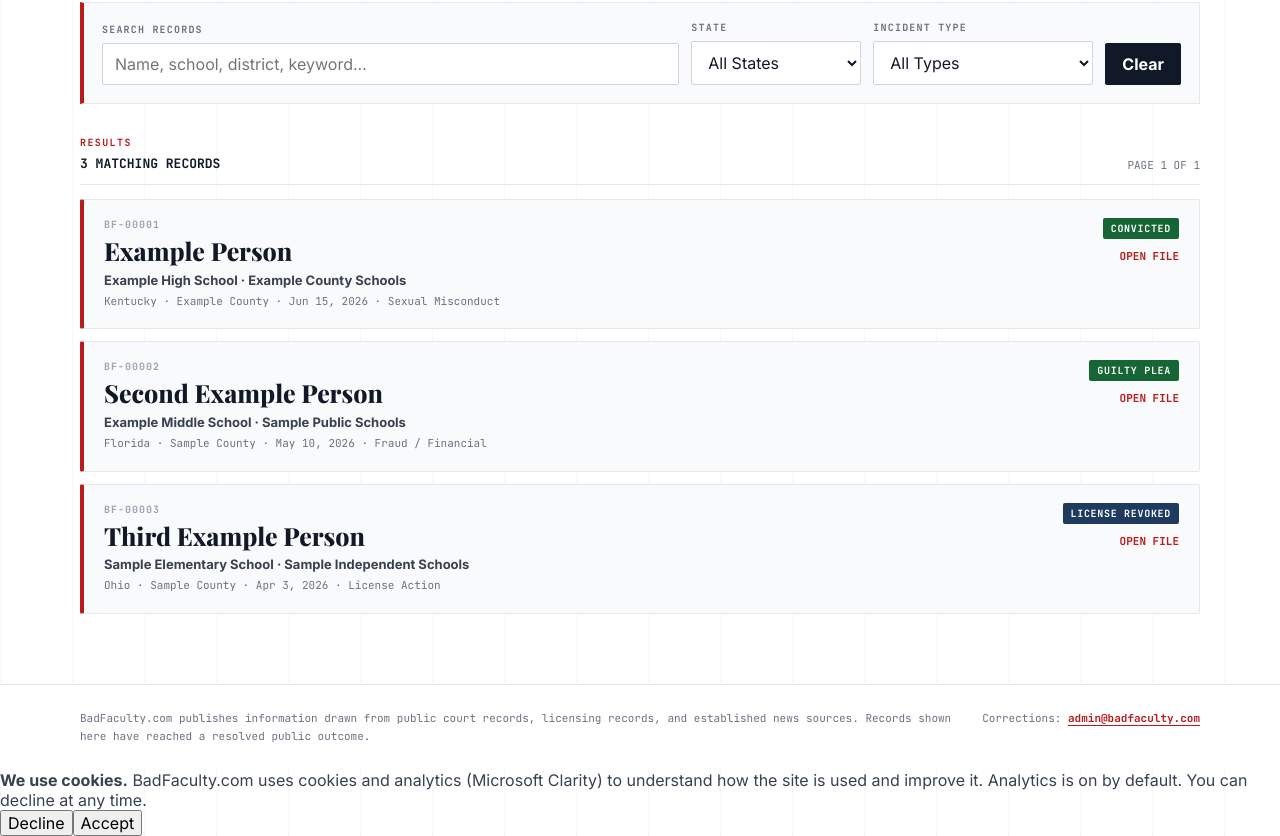
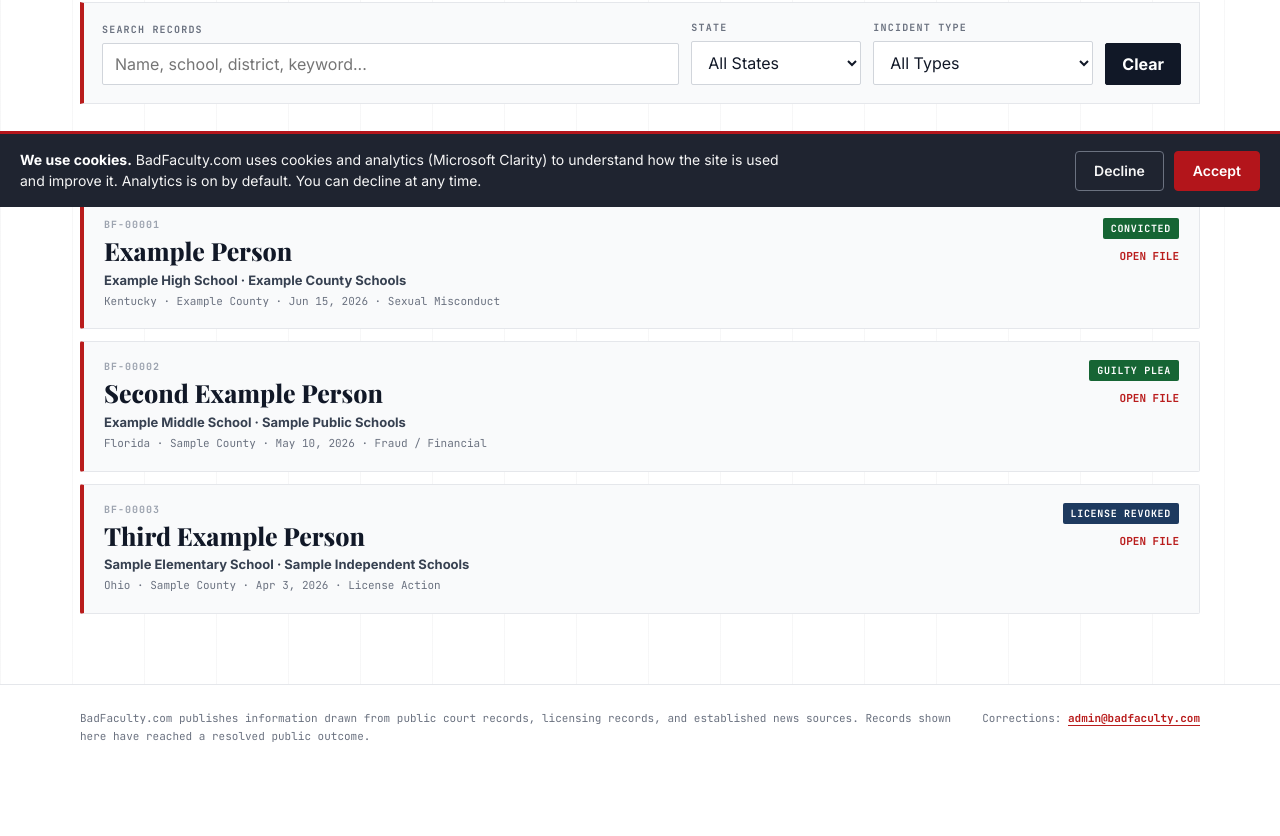
Before and after one commit to gk1977/badfaculty, a Next.js app: page / in a window 1280 px wide. Shown: the part 593-1429 px from the top of the page. After the commit the page ends 1363 px from the top, so only its background shows below. Built offline with nearby package versions, Linux system fonts and the light colour scheme.

Commit message:
Refactor CookieConsent component and styles
Removed the conditional rendering for the button when not visible and added styles for the cookie banner.

```diff
--- a/app/CookieConsent.tsx
+++ b/app/CookieConsent.tsx
@@ -69,8 +69,104 @@
 
   if (!ready) return null;
 
-  if (!visible) {
   return (
+    <>
+      <style>{`
+  .bf-cookie-banner {
+    position: fixed;
+    left: 0;
+    right: 0;
+    bottom: 0;
+    z-index: 1000;
+    display: flex;
+    flex-wrap: wrap;
+    align-items: center;
+    justify-content: space-between;
+    gap: 16px;
+    padding: 16px 20px;
+    background: #1f2430;
+    color: #f5f5f5;
+    border-top: 3px solid #b3151b;
+    font-size: 14px;
+    line-height: 1.45;
+  }
+  .bf-cookie-text { max-width: 760px; }
+  .bf-cookie-text strong { color: #ffffff; }
+  .bf-cookie-actions {
+    display: flex;
+    gap: 10px;
+    flex-shrink: 0;
+  }
+  .bf-cookie-btn {
+    font: inherit;
+    font-weight: 600;
+    padding: 9px 18px;
+    border-radius: 4px;
+    border: 1px solid transparent;
+    cursor: pointer;
+  }
+  .bf-cookie-accept {
+    background: #b3151b;
+    color: #ffffff;
+    border-color: #b3151b;
+  }
+  .bf-cookie-accept:hover { background: #93070c; }
+  .bf-cookie-decline {
+    background: transparent;
+    color: #f5f5f5;
+    border-color: #6b7280;
+  }
+  .bf-cookie-decline:hover { border-color: #f5f5f5; }
+  .bf-cookie-reopen {
+    position: fixed;
+    left: 16px;
+    bottom: 16px;
+    z-index: 900;
+    font: inherit;
+    font-size: 12px;
+    padding: 6px 12px;
+    border-radius: 4px;
+    border: 1px solid #d1d5db;
+    background: #ffffff;
+    color: #1f2430;
+    cursor: pointer;
+  }
+  .bf-cookie-reopen:hover { border-color: #b3151b; color: #b3151b; }
+  @media (max-width: 620px) {
+    .bf-cookie-banner { flex-direction: column; align-items: stretch; }
+    .bf-cookie-actions { justify-content: flex-end; }
+  }
+      `}</style>
+      {visible ? (
+        <div
+          className="bf-cookie-banner"
+          role="dialog"
+          aria-live="polite"
+          aria-label="Cookie notice"
+        >
+          <div className="bf-cookie-text">
+            <strong>We use cookies.</strong> BadFaculty.com uses cookies and
+            analytics (Microsoft Clarity) to understand how the site is used and
+            improve it. Analytics is on by default. You can decline at any time.
+          </div>
+          <div className="bf-cookie-actions">
+            <button
+              type="button"
+              className="bf-cookie-btn bf-cookie-decline"
+              onClick={decline}
+            >
+              Decline
+            </button>
+            <button
+              type="button"
+              className="bf-cookie-btn bf-cookie-accept"
+              onClick={accept}
+            >
+              Accept
+            </button>
+          </div>
+        </div>
+      ) : (
         <button
           type="button"
           onClick={reopen}
@@ -79,24 +175,7 @@
         >
           Cookie settings
         </button>
+      )}
+    </>
   );
 }
-
-  return (
-    <div className="bf-cookie-banner" role="dialog" aria-live="polite" aria-label="Cookie notice">
-      <div className="bf-cookie-text">
-        <strong>We use cookies.</strong> BadFaculty.com uses cookies and analytics
-        (Microsoft Clarity) to understand how the site is used and improve it. Analytics
-        is on by default. You can decline at any time.
-      </div>
-      <div className="bf-cookie-actions">
-        <button type="button" className="bf-cookie-btn bf-cookie-decline" onClick={decline}>
-          Decline
-        </button>
-        <button type="button" className="bf-cookie-btn bf-cookie-accept" onClick={accept}>
-          Accept
-        </button>
-      </div>
-    </div>
-  );
-}
```
Lines whose indentation alone changed are shown as unchanged.
